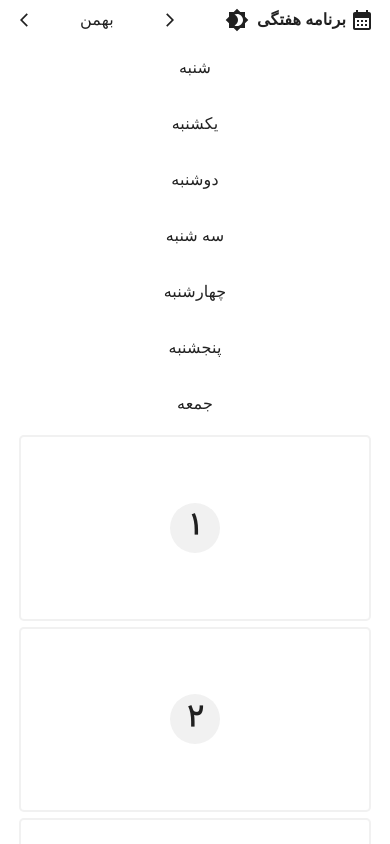
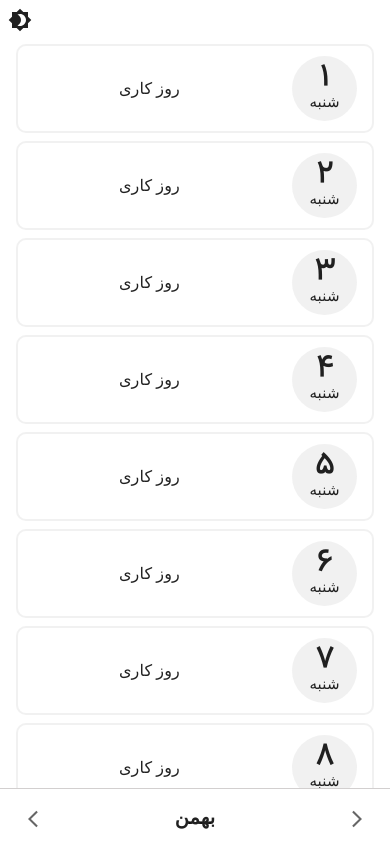
Before and after one commit to SINAZZzz/celendar, a React (Vite) app: page / in a window 390 px wide. Shown: the top 844 px of the page. Built offline with nearby package versions, Linux system fonts and the light colour scheme.

Commit message:
new update 1402/10/18 add mobile

```diff
--- a/src/Component/calendar/Calendar.jsx
+++ b/src/Component/calendar/Calendar.jsx
@@ -1,12 +1,67 @@
 import Header from "./component/Header";
 import { days, number } from "../../Data/data";
-import { Typography, Box, Grid, Container } from "@mui/material";
+import { Box, Grid, Container, Typography } from "@mui/material";
+import useWindowSize from "../../Util/Utility";
 
 export default function Calendar() {
+  const { width } = useWindowSize();
   return (
+    <>
+      <Header />
+
+      {width < 900 ? (
         <Container>
           <Box>
-        <Header />
+            <Grid direction="row-reverse" container>
+              {number.map((d, index) => (
+                <Grid key={index} item xs={12} md={1.6} sm={1.6} lg={1.714285}>
+                  <Box
+                    component="div"
+                    sx={{
+                      alignItems: "center",
+                      justifyContent: "right",
+                      display: "flex",
+                      py: "10px",
+                      pr: "15px",
+                      my: "0.25rem",
+                      borderRadius: "10px",
+                      background: (theme) => theme.palette.primary.background,
+                      border: (theme) => theme.palette.primary.border,
+                    }}
+                  >
+                    <Box variant="div" sx={{ mr: "7rem" }}>
+                      روز کاری
+                    </Box>
+                    <Box
+                      sx={{
+                        display: "block",
+                        textAlign: "center",
+                        borderRadius: "50%",
+                        fontSize: "30px",
+                        width: "65px",
+                        height: "65px",
+                        fontWeight: (theme) => theme.palette.primary.bold,
+                        background: (theme) => theme.palette.primary.backp,
+                        fontFamily: "YekanBakh",
+                      }}
+                    >
+                      {d}
+                      <Typography
+                        variant="body1"
+                        sx={{ fontSize: "15px", m: "-10px" }}
+                      >
+                        {days[0]}
+                      </Typography>
+                    </Box>
+                  </Box>
+                </Grid>
+              ))}
+            </Grid>
+          </Box>
+        </Container>
+      ) : (
+        <Container>
+          <Box>
             <Grid direction="row-reverse" container>
               {days.map((item, index) => (
                 <Grid
@@ -41,7 +96,6 @@ export default function Calendar() {
                       border: (theme) => theme.palette.primary.border,
                     }}
                   >
-                <Typography variant="body1">
                     <Box
                       component="p"
                       sx={{
@@ -59,12 +113,13 @@ export default function Calendar() {
                     >
                       {d}
                     </Box>
-                </Typography>
                   </Box>
                 </Grid>
               ))}
             </Grid>
           </Box>
         </Container>
+      )}
+    </>
   );
 }
--- a/src/Component/calendar/component/Header.jsx
+++ b/src/Component/calendar/component/Header.jsx
@@ -1,24 +1,75 @@
+import { useState } from "react";
+
+import {
+  Grid,
+  Box,
+  Typography,
+  CssBaseline,
+  BottomNavigation,
+  BottomNavigationAction,
+} from "@mui/material";
+// icons
+import IconButton from "@mui/material/IconButton";
+import Brightness4Icon from "@mui/icons-material/Brightness4";
+import Brightness7Icon from "@mui/icons-material/Brightness7";
 import CalendarMonthIcon from "@mui/icons-material/CalendarMonth";
 import ArrowBackIosNewIcon from "@mui/icons-material/ArrowBackIosNew";
 import ArrowForwardIosIcon from "@mui/icons-material/ArrowForwardIos";
-import Grid from "@mui/material/Grid";
-import Box from "@mui/material/Box";
-import Typography from "@mui/material/Typography";
-
-import IconButton from "@mui/material/IconButton";
-import Brightness4Icon from "@mui/icons-material/Brightness4";
-import Brightness7Icon from "@mui/icons-material/Brightness7";
 
 import { useDarkMode } from "../../../context/DarkModeContext";
-import { CssBaseline } from "@mui/material";
+
+import useWindowSize from "../../../Util/Utility";
 
 export default function Header() {
   const { darkMode, toggleDarkMode } = useDarkMode();
+  const [value, setValue] = useState(0);
+  const { width } = useWindowSize();
 
   return (
     <Box>
       <CssBaseline />
+      {width < 900 ? (
+        <>
+          <Box>
+            <IconButton color="inherit" onClick={toggleDarkMode}>
+              {darkMode ? <Brightness7Icon /> : <Brightness4Icon />}
+            </IconButton>
+          </Box>
+          <BottomNavigation
+            sx={{
+              width: "100%",
+              position: "fixed",
+              bottom: 0,
+              borderTop: "solid 1px  rgb(210, 207, 207)",
+            }}
+            showLabels
+            value={value}
+            onChange={(event, newValue) => {
+              setValue(newValue);
+            }}
+          >
+            <Box display="flex" alignItems="center" pt="0.25rem">
+              <BottomNavigationAction
+                label="ArrowBack"
+                icon={<ArrowBackIosNewIcon fontSize="small" />}
+              />
 
+              <Typography
+                variant="body1"
+                px="6rem"
+                fontSize="1.2rem"
+                fontWeight="bold"
+              >
+                بهمن
+              </Typography>
+              <BottomNavigationAction
+                label="ArrowForward"
+                icon={<ArrowForwardIosIcon fontSize="small" />}
+              />
+            </Box>
+          </BottomNavigation>
+        </>
+      ) : (
         <Grid container spacing={2}>
           <Grid item xs={6}>
             <Box display="flex" alignItems="center" pt="0.5rem">
@@ -41,6 +92,7 @@ export default function Header() {
             </Box>
           </Grid>
         </Grid>
+      )}
     </Box>
   );
 }
--- a/src/Data/data.js
+++ b/src/Data/data.js
@@ -8,8 +8,6 @@ export const days = [
   "جمعه",
 ];
 
-// var numbers = [];
-
 export const number = [];
 
 for (var i = 1; i <= 30; i++) {
--- /dev/null
+++ b/src/Util/Utility.jsx
@@ -0,0 +1,29 @@
+import { useState, useEffect } from "react";
+// Usage
+// Hook
+function useWindowSize() {
+  // Initialize state with undefined width/height so server and client renders match
+  // Learn more here: https://joshwcomeau.com/react/the-perils-of-rehydration/
+  const [windowSize, setWindowSize] = useState({
+    width: undefined,
+    height: undefined,
+  });
+  useEffect(() => {
+    // Handler to call on window resize
+    function handleResize() {
+      // Set window width/height to state
+      setWindowSize({
+        width: window.innerWidth,
+        height: window.innerHeight,
+      });
+    }
+    // Add event listener
+    window.addEventListener("resize", handleResize);
+    // Call handler right away so state gets updated with initial window size
+    handleResize();
+    // Remove event listener on cleanup
+    return () => window.removeEventListener("resize", handleResize);
+  }, []); // Empty array ensures that effect is only run on mount
+  return windowSize;
+}7
+export default useWindowSize;
--- a/src/index.css
+++ b/src/index.css
@@ -6,7 +6,7 @@
 
 body{
   font-family: "YekanBakh";
-  color: #18181bda;
+  color: rgb(210, 207, 207);
 }
 
 
```
Lines whose indentation alone changed are shown as unchanged.
